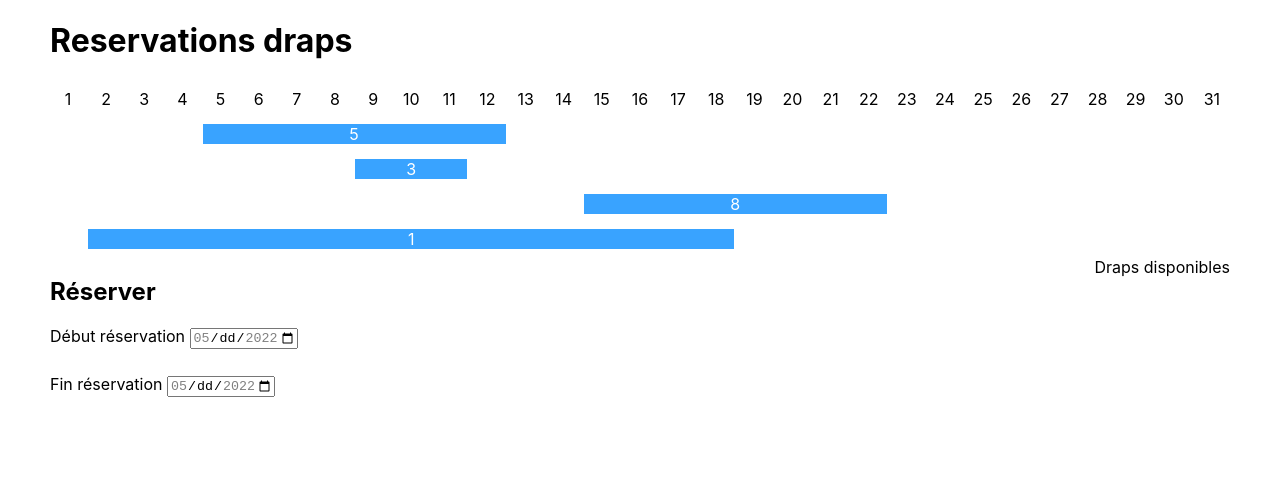
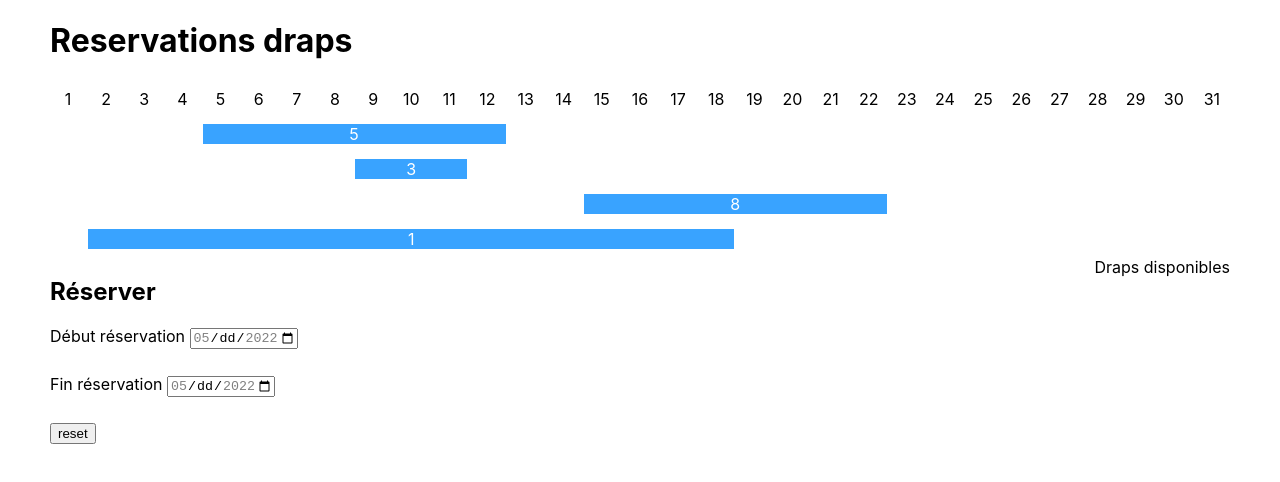
Before and after one commit to MathieuBouvet/resa-draps-mvp, a Next.js app: page / in a window 1280 px wide. Shown: the top 482 px of the page. Built offline with nearby package versions, Linux system fonts and the light colour scheme.

Commit message:
Add consistency checks on date inputs

```diff
--- a/pages/index.tsx
+++ b/pages/index.tsx
@@ -81,7 +81,7 @@ const Home = ({
                 value={startDate ?? ""}
                 onChange={e => setStartDate(e.target.value)}
                 min="2022-05-01"
-                max="2022-05-31"
+                max={endDate ?? "2022-05-31"}
               />
             </label>
             <label className={styles.inputGroup}>
@@ -90,10 +90,18 @@ const Home = ({
                 type="date"
                 value={endDate ?? ""}
                 onChange={e => setEndDate(e.target.value)}
-                min="2022-05-01"
+                min={startDate ?? "2022-05-01"}
                 max="2022-05-31"
               />
             </label>
+            <button
+              onClick={() => {
+                setStartDate(null);
+                setEndDate(null);
+              }}
+            >
+              reset
+            </button>
           </div>
           <div className={styles.availableSheetsContainer}>
             {error == null ? (
```
